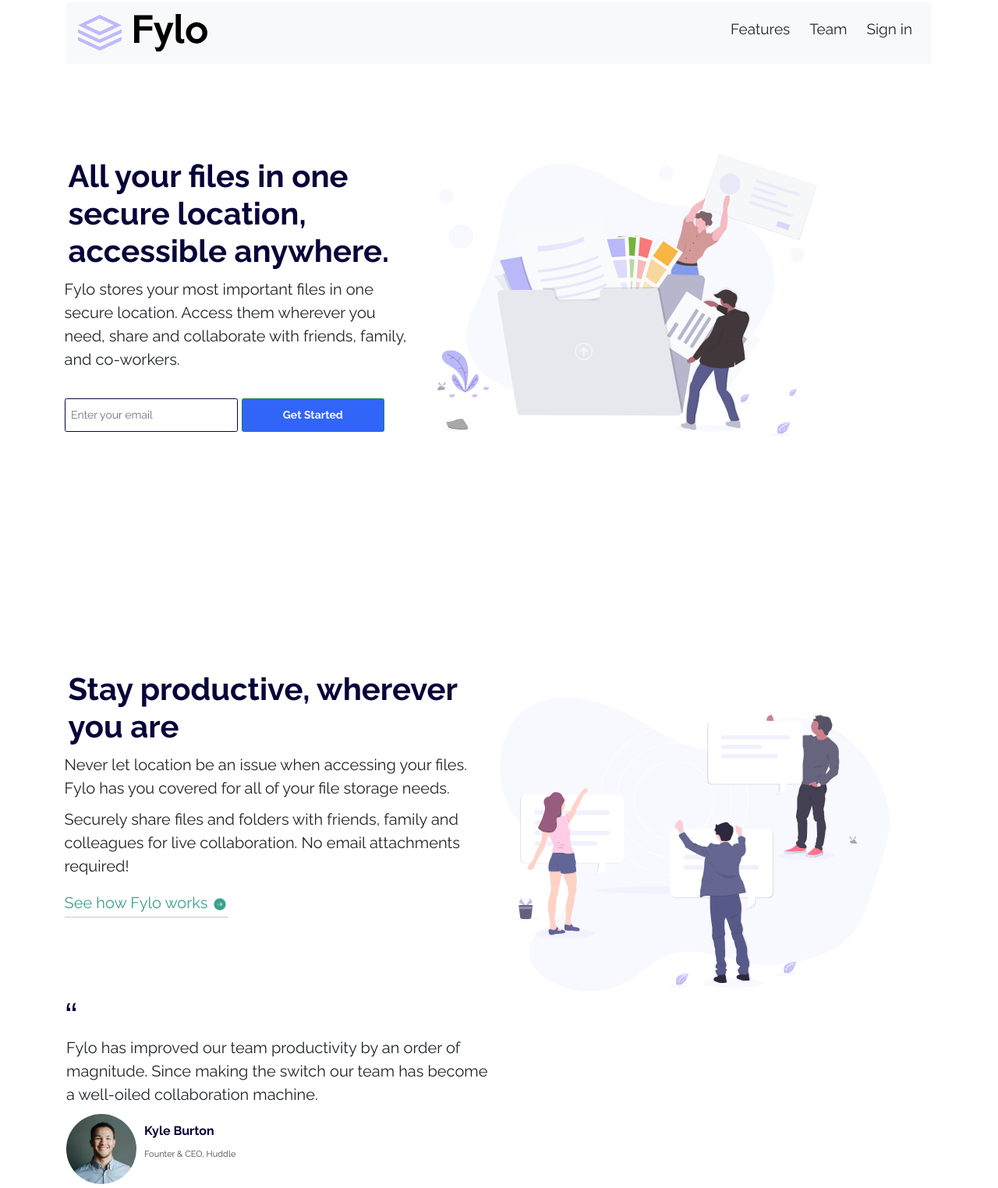
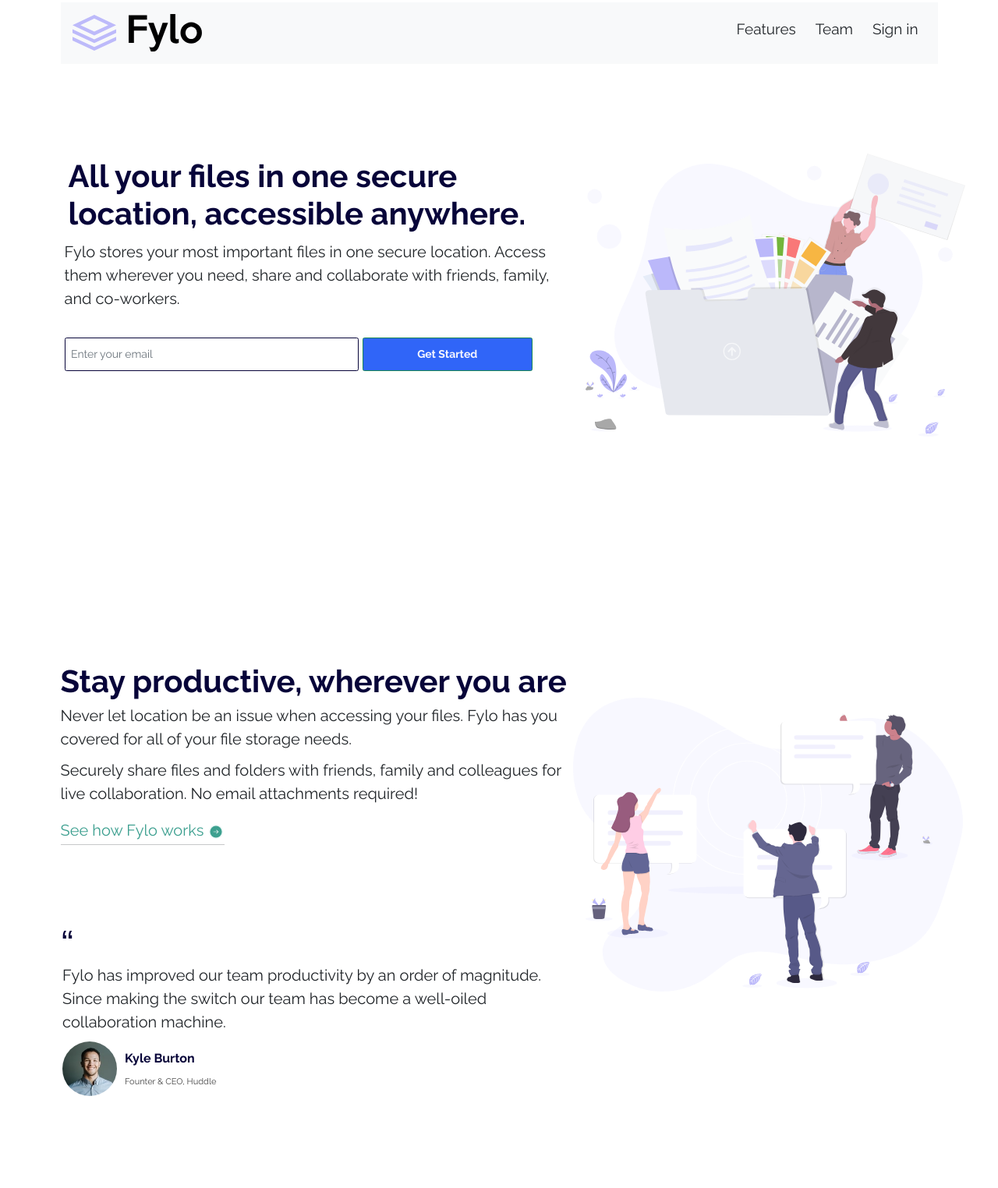
Before and after one commit to Jonathan-Hdzu/fylo-landing-page-frontendmentor, a website: page index.html in a window 1280 px wide. Shown: the part 27-1551 px from the top of the page at 78% size. After the commit the page ends 1433 px from the top, so only its background shows below. Drawn offline with Linux system fonts and the light colour scheme.

Commit message:
Fix responsive 1

```diff
--- a/index.html
+++ b/index.html
@@ -15,8 +15,9 @@
 </head>
 
 <body>
-    <div class="container px-4 mt-5 mb-5">
-      <nav class="navbar navbar-light bg-light p-4 ">
+   <!-- Navbar -->
+    <div class="container mt-5" >
+      <nav class="navbar navbar-light bg-light p-4">
         <div class="float-sm-start">
           <a href="index.html" class="">
             <img src="/images/logo.svg" alt="" class="float-end">
@@ -32,10 +33,10 @@
       </nav>
     </div>
 
-
+  <!-- Hero 1 -->
   <section class="container hero1 mt-5">
-    <div class="row ">
-      <div class="col-12 col-md-5">
+    <div class="row">
+      <div class=" col-md-7">
         <div class="">
           <div class="p-2 ">
             <h2 class="p-2">All your files in one secure location, accessible anywhere.
@@ -54,7 +55,9 @@
           </div>
         </div>
       </div>
-      <div class="col-6">
+
+    <!-- Hero 2 img -->
+      <div class="col-5">
         <div class="p-2 body-img bd-highlight">
           <img src="/images/illustration-1.svg" alt="" class="img-fluid">
         </div>
@@ -62,12 +65,12 @@
     </div>
    </section>
 
-
+    <!-- Hero 2 -->
    <section class="container hero2 mt-5">
     <div class="row gx-1 hero2__info">
-      <div class="col pt-2">
-        <div class="p-2">
-          <h2 class="p-2 text-wrap">Stay productive, wherever you are
+      <div class="col col-7 pt-2">
+        <div class="">
+          <h2 class="">Stay productive, wherever you are
           </h2>
           <p>
             Never let location be an issue when accessing your files. Fylo has you
@@ -103,12 +106,11 @@
                 </div>
               </div>
             </section>
-
-
           </div>
         </div>
       </div>
-      <div class="col">
+      <!-- Hero 2 img -->
+      <div class="col col col-5">
         <div class="body-img body-img-2 bd-highlight">
           <img src="/images/illustration-2.svg" alt="" class="img-fluid">
         </div>
--- a/sass/custom.scss
+++ b/sass/custom.scss
@@ -96,7 +96,13 @@
 }
 .founder__img{
     border-radius: 15rem;
-    width: 9rem;
+    width: 7rem;
+}
+
+
+.founder__section {
+    width: 70rem;
+    height: 2rem;
 }
 .founder__name {
     color: $very-dark-blue;
@@ -105,14 +111,6 @@
 }
 .founder__role{
     font-size: 1.1rem;
-}
-// .card__testimonial {
-
-// }
-
-.testimonial__section {
-    width: 70rem;
-    height: 2rem;
 }
 .texto1 {
     font-size: 16px;
```
Also changed, not shown: sass/custom.css, 1 other file.
